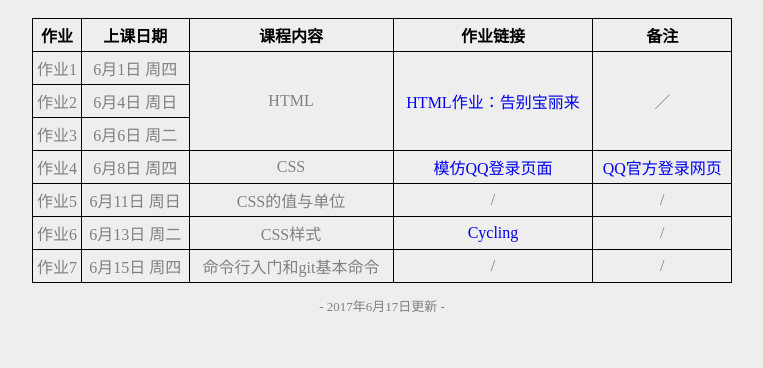
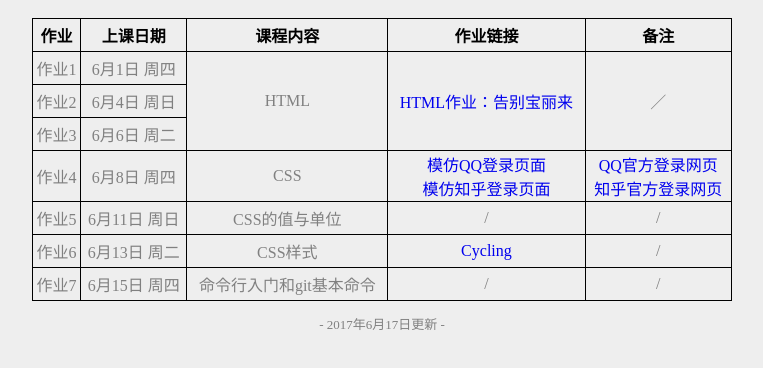
Before and after one commit to lixiaochichn/homework, a plain HTML site: page index.html in a window 1280 px wide. Shown: the part 146-514 px from the top of the page, without its empty margins (266-1029 px from the left). Drawn offline with Linux system fonts and the light colour scheme.

Commit message:
add zhihu

```diff
--- a/index.html
+++ b/index.html
@@ -52,8 +52,8 @@
             <td>作业4</td>
             <td>6月8日 周四</td>
             <td>CSS</td>
-            <td><a href="https://lixiaochichn.github.io/qq/">模仿QQ登录页面</a></td>
-            <td><a href="http://ui.ptlogin2.qq.com/cgi-bin/login?appid=636026402&hln_css=http://mat1.gtimg.com/www/webapp/images/shipei_logo.png&style=8&s_url=http://xw.qq.com/index.htm&low_login=0&pt_no_onekey=0">QQ官方登录网页</a></td>
+            <td><a href="https://lixiaochichn.github.io/qq/">模仿QQ登录页面</a><br><a href="https://lixiaochichn.github.io/zhihu/">模仿知乎登录页面</a></td>
+            <td><a href="http://ui.ptlogin2.qq.com/cgi-bin/login?appid=636026402&hln_css=http://mat1.gtimg.com/www/webapp/images/shipei_logo.png&style=8&s_url=http://xw.qq.com/index.htm&low_login=0&pt_no_onekey=0">QQ官方登录网页</a><br><a href="https://www.zhihu.com/">知乎官方登录网页</a></td>
         </tr>
         <tr>
             <td>作业5</td>
```
